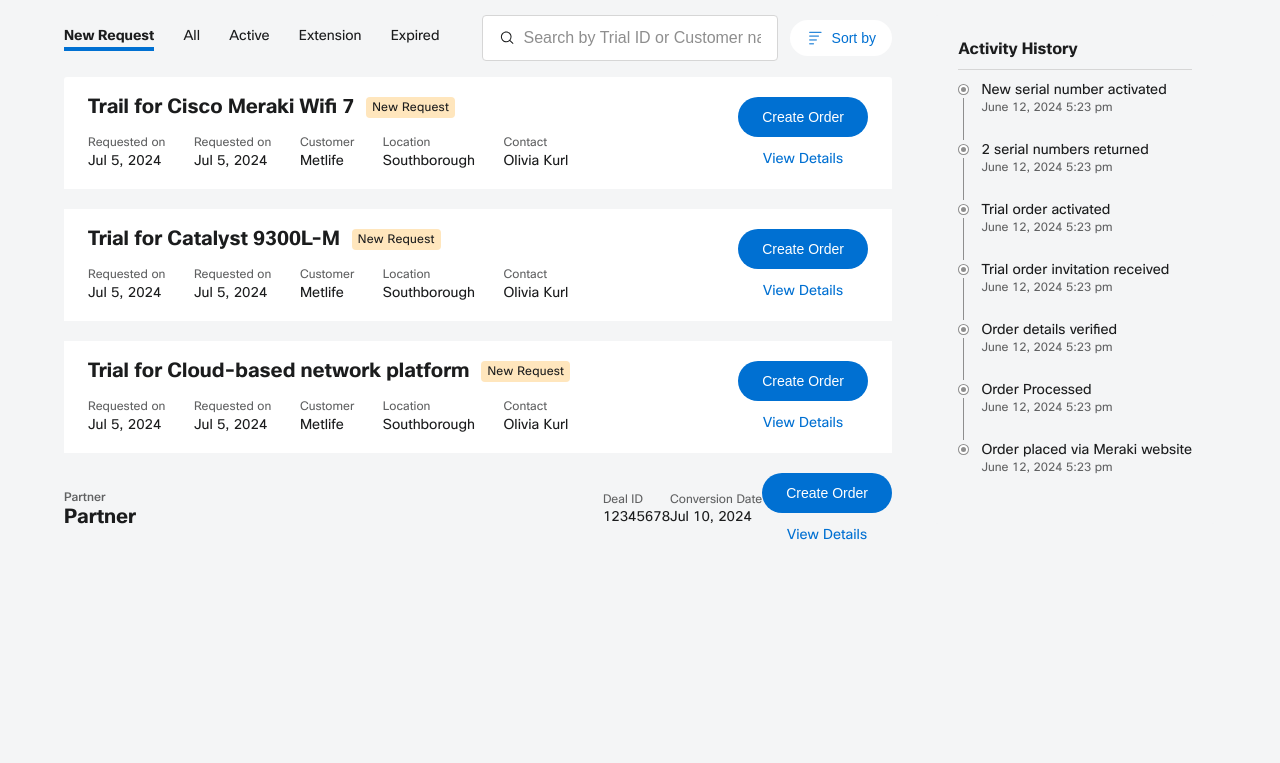
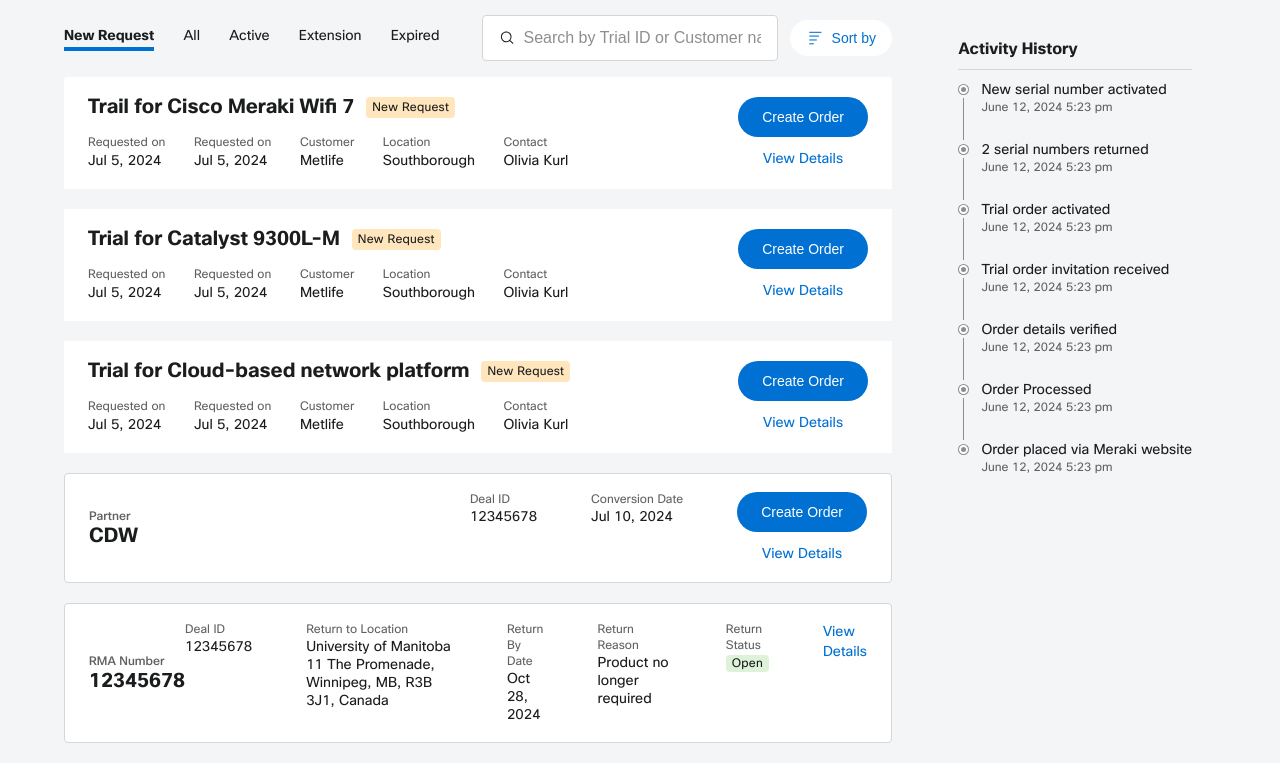
Before and after one commit to ShakirCopancs/Trail-Order-Html, a plain HTML site: page index.html in a window 1280 px wide. Shown: the part 74-837 px from the top of the page. Before the commit the page ends 800 px from the top, so only its background shows below. Drawn offline with nearby package versions, Linux system fonts and the light colour scheme; files whose address does not match are found by name.

Commit message:
Added local changes

```diff
--- a/assets/styles/misc.scss
+++ b/assets/styles/misc.scss
@@ -86,6 +86,7 @@ hr{ border: 0;
 .grid-cols-3 {grid-template-columns: repeat(3, minmax(0, 1fr));}
 .grid-cols-4 {grid-template-columns: repeat(3, minmax(0, 1fr));}
 
+.gap-54 { gap: 3.375rem;}
 .gap-32 { gap: 2rem;}
 .gap-24 { gap: 1.5rem; }
 .gap-12 { gap: 12px;}
--- a/index.html
+++ b/index.html
@@ -677,12 +677,13 @@
   </div>
   </div>
 </div>
-<div class="d-flex item-center justify-between">
+<!--Tile body-->
+<div class="tile-body d-flex item-center justify-between">
     <div>
         <div class="key font-500">Partner</div>
-        <h5>Partner</h5>
+        <h5>CDW</h5>
     </div>
-        <div class="d-flex item-center justify-between">
+        <div class="d-flex item-start justify-between gap-54">
             <div>
                 <div class="key">Deal ID</div>
                 <div class="val">12345678</div>
@@ -697,7 +698,41 @@
             </div>
         </div>
 </div>
+<!-- / Tile body-->
 
+<!--Tile body-->
+<div class="tile-body d-flex item-center justify-between">
+    <div>
+        <div class="key font-500">RMA Number</div>
+        <h5>12345678</h5>
+    </div>
+        <div class="d-flex item-start justify-between gap-54">
+            <div>
+                <div class="key">Deal ID</div>
+                <div class="val">12345678</div>
+            </div>
+            <div>
+                <div class="key">Return to Location</div>
+                <div class="val">University of Manitoba<br/>11 The Promenade, Winnipeg, MB, R3B 3J1, Canada</div>
+            </div>
+            <div>
+                <div class="key">Return By Date</div>
+                <div class="val">Oct 28, 2024</div>
+            </div>
+            <div>
+                <div class="key">Return Reason</div>
+                <div class="val">Product no longer required</div>
+            </div>
+            <div>
+                <div class="key">Return Status</div>
+                <div class="val"><span class="badge active-request">Open</span></div>
+            </div>
+            <div class="action-buttons">
+                <a class="text-link" href="javascript:void(0)">View Details</a>
+            </div>
+        </div>
+</div>
+<!-- / Tile body-->
         </div>
         <!--/ div dashboard content-->
         <div>
```
Also changed, not shown: assets/styles/global.css, assets/styles/misc.css, 2 other files.
